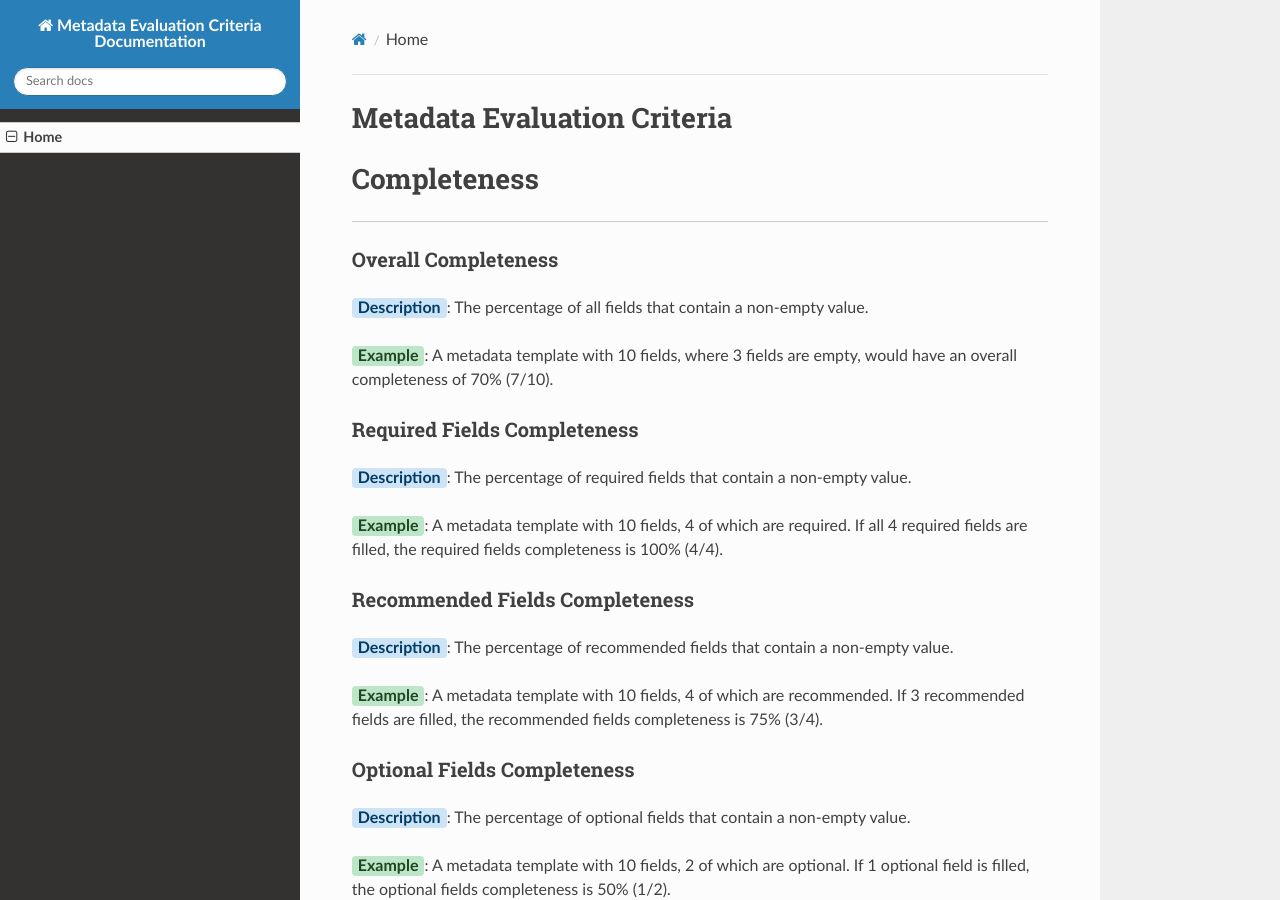
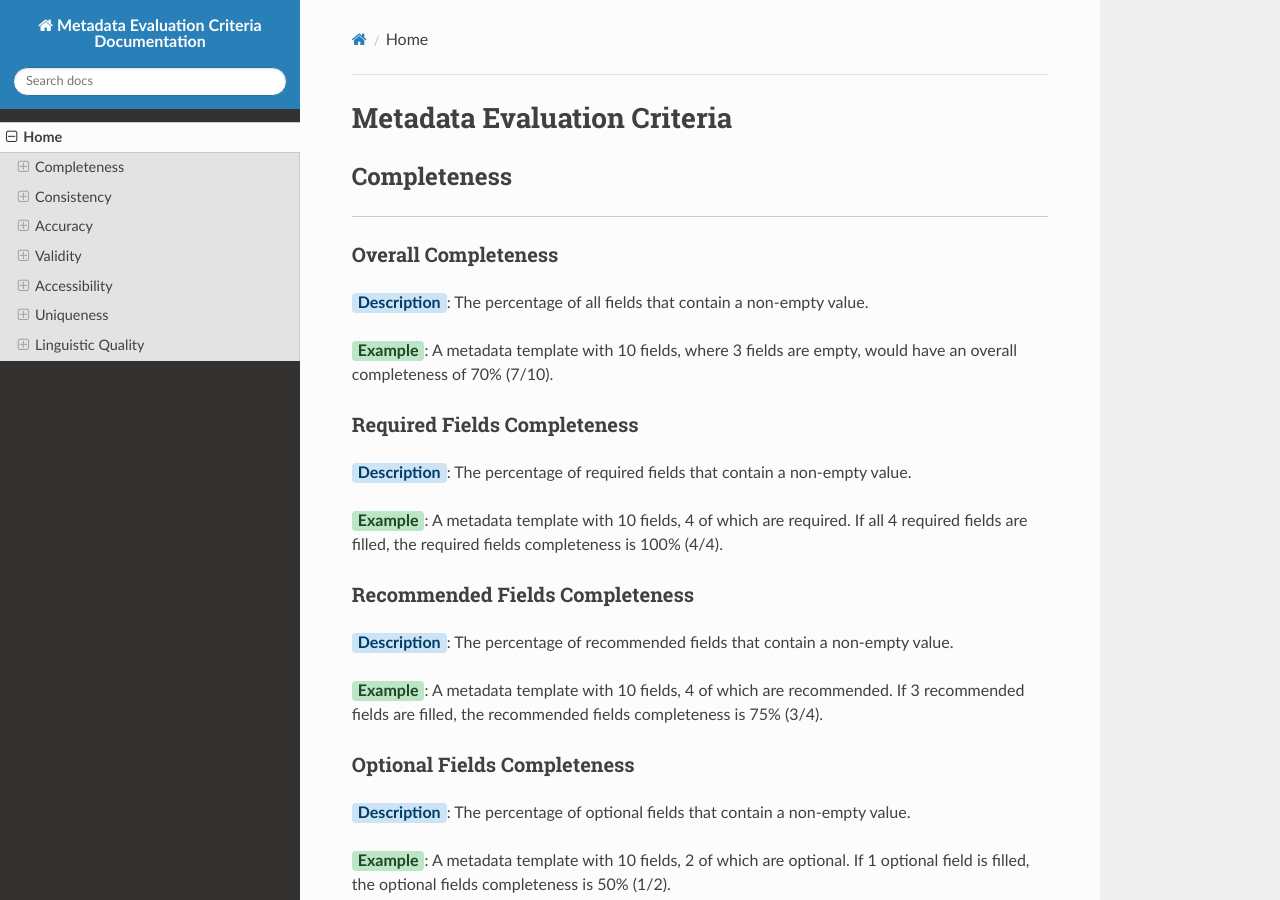
Before and after one commit to bmir-radx/metadata-evaluation-criteria, an MkDocs documentation site: the page built from docs/index.md, in a window 1280 px wide and 900 px high. Built offline with MkDocs 1.6.1, drawn with Linux system fonts in a browser that asks for light colours; nearby versions of some CDN libraries.

Commit message:
update index and comment out workflow

```diff
--- a/docs/index.md
+++ b/docs/index.md
@@ -5,7 +5,7 @@ has_toc: true
 
 # Metadata Evaluation Criteria
 
-# Completeness
+## Completeness
 <hr style="border: none; border-top: 1px solid #ccc; margin-top: 0.2em; margin-bottom: 1.5em;">
 
 ### Overall Completeness
@@ -35,7 +35,7 @@ has_toc: true
 <span style="background-color: #bde5c8; padding: 2px 6px; border-radius: 4px; font-weight: bold; color: #1e4620;">Example</span>: A metadata template with 10 fields, 2 of which are optional. If 1 optional field is filled, the optional fields completeness is 50% (1/2).
 
 
-# Consistency
+## Consistency
 <hr style="border: none; border-top: 1px solid #ccc; margin-top: 0.2em; margin-bottom: 1.5em;">
 
 ### Associated Metadata Consistency
@@ -59,7 +59,7 @@ has_toc: true
 <span style="background-color: #bde5c8; padding: 2px 6px; border-radius: 4px; font-weight: bold; color: #1e4620;">Example</span>: If both the study-level and data file-level metadata include the `Study Name`, the value should be identical in both instances.
 
 
-# Accuracy
+## Accuracy
 <hr style="border: none; border-top: 1px solid #ccc; margin-top: 0.2em; margin-bottom: 1.5em;">
 
 ### External Reference Accuracy
@@ -76,7 +76,7 @@ has_toc: true
 <span style="background-color: #bde5c8; padding: 2px 6px; border-radius: 4px; font-weight: bold; color: #1e4620;">Example</span>: Verified that `ClinicalTrials.gov URLs` point to the corresponding study.
 
 
-# Validity
+## Validity
 <hr style="border: none; border-top: 1px solid #ccc; margin-top: 0.2em; margin-bottom: 1.5em;">
 
 
@@ -101,7 +101,7 @@ has_toc: true
 <span style="background-color: #bde5c8; padding: 2px 6px; border-radius: 4px; font-weight: bold; color: #1e4620;">Example</span>: A field like `Subjects`, constrained to controlled terms from an ontology (e.g., MeSH), must use valid concept labels such as *COVID-19*. Free-text variations like *covid-19* are not accepted, as they do not match the standardized ontology term.
 
 
-# Accessibility
+## Accessibility
 <hr style="border: none; border-top: 1px solid #ccc; margin-top: 0.2em; margin-bottom: 1.5em;">
 
 
@@ -112,7 +112,7 @@ has_toc: true
 <span style="background-color: #bde5c8; padding: 2px 6px; border-radius: 4px; font-weight: bold; color: #1e4620;">Example</span>: Fields such as `Study Website URL`, `ClinicalTrials.gov URL`, `Publication URLs`, `Funding Opportunity Announcement (FOA) URL`, and `RAPIDS Link` are tested to ensure they are not broken and point to the intended resources.
 
 
-# Uniqueness
+## Uniqueness
 <hr style="border: none; border-top: 1px solid #ccc; margin-top: 0.2em; margin-bottom: 1.5em;">
 
 
@@ -123,7 +123,7 @@ has_toc: true
 <span style="background-color: #bde5c8; padding: 2px 6px; border-radius: 4px; font-weight: bold; color: #1e4620;">Example</span>: Two instances with the same combination of `Study ID`, `Data File Name`, and `Version` would violate uniqueness. Each metadata instance should have a distinct identifier or a unique combination of key fields to prevent duplication.
 
 
-# Linguistic Quality
+## Linguistic Quality
 <hr style="border: none; border-top: 1px solid #ccc; margin-top: 0.2em; margin-bottom: 1.5em;">
 
 
```
Also changed, not shown: 1 other file.
